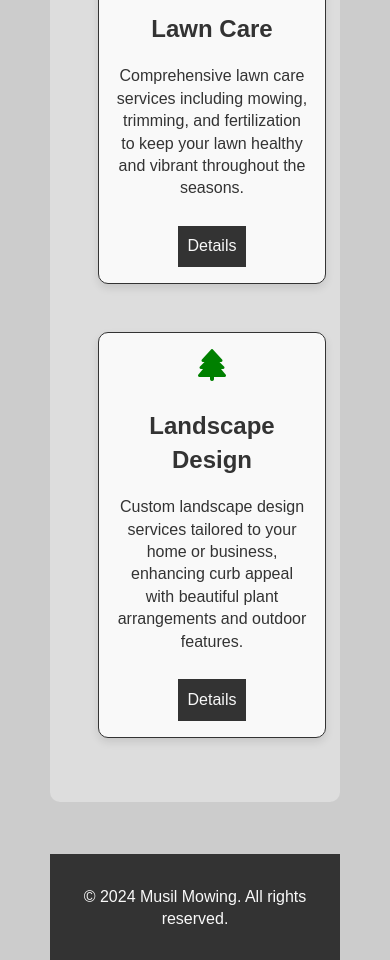
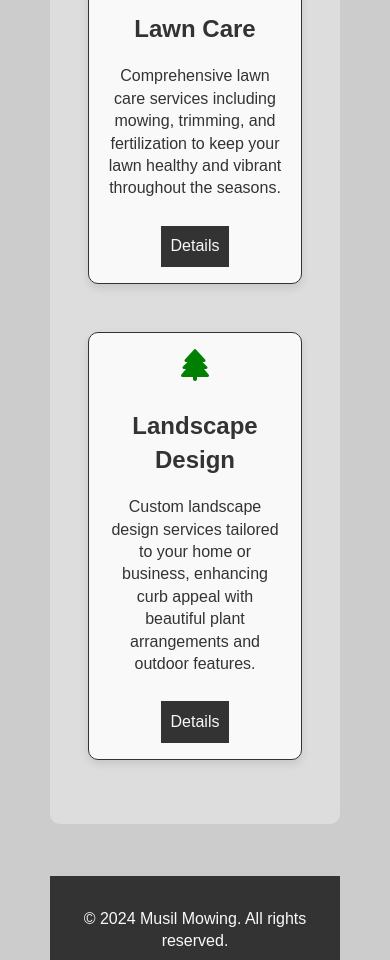
Before and after one commit to TK8085/musil-mowing, a plain HTML site: page services.html in a window 390 px wide. Shown: the part 689-1649 px from the top of the page. Drawn offline with Linux system fonts and the light colour scheme.

Commit message:
final final final

```diff
--- a/services.html
+++ b/services.html
@@ -27,6 +27,8 @@
             z-index: 1;
             transition: all 2s ease;
             /* Smooth expansion */
+            width: 80%; /* Adjust this value to control the width */
+    max-width: 1000px; /* Add a max-width to limit the width on larger screens */
         }
 
         /* Dropdown panel styling */
@@ -100,7 +102,7 @@
 
         @media screen and (max-width: 768px) {
             .service-card {
-                margin: 1rem;
+
                 padding: 1rem;
             }
 
```
